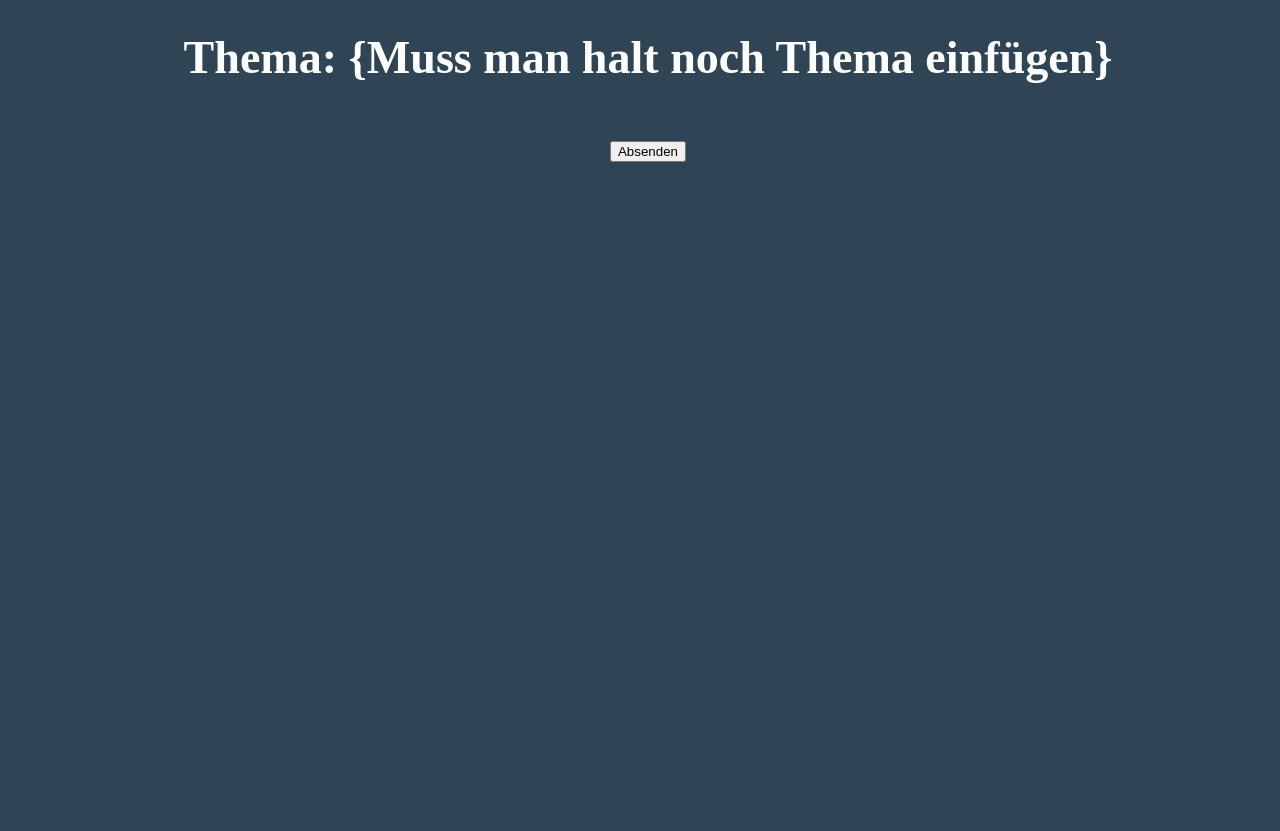
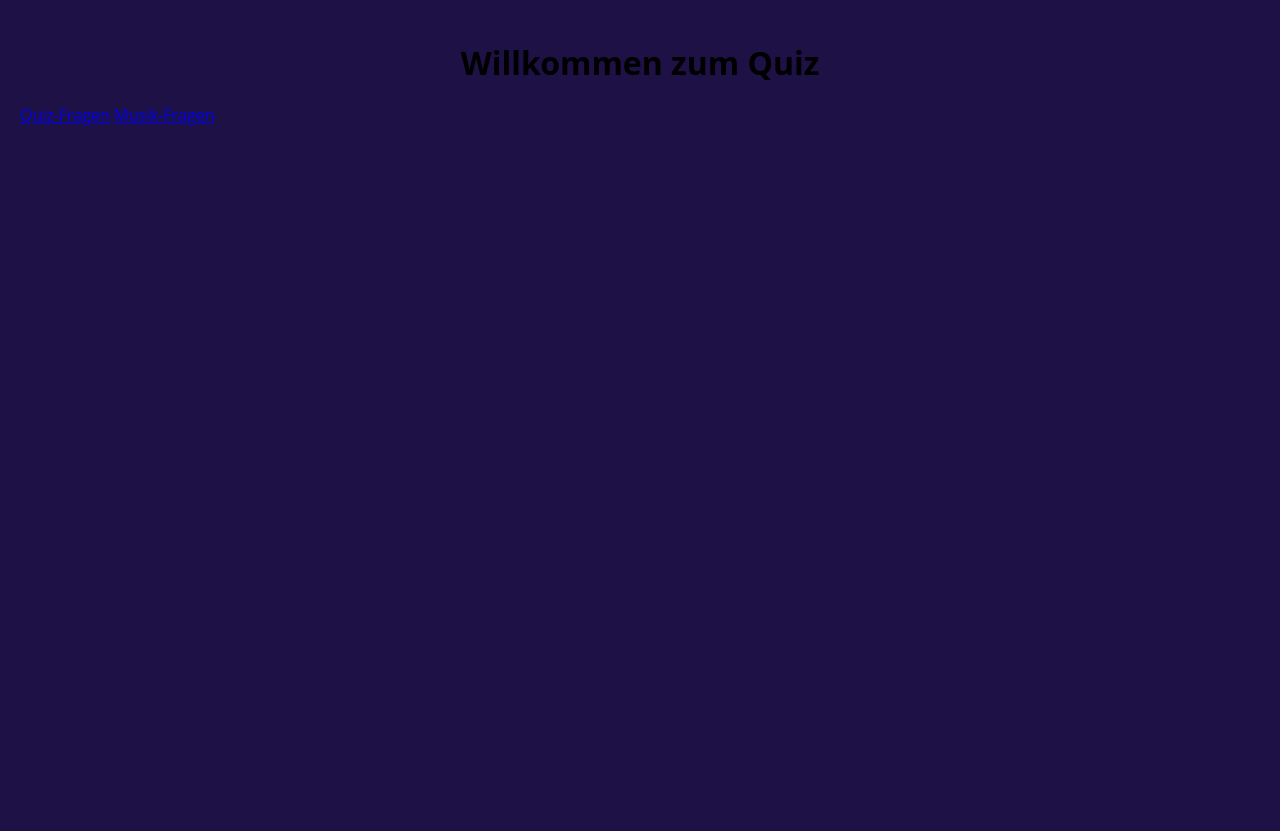
Before and after one commit to scpia/GTS, a Flask app: page / in a window 1280 px wide. After the commit the page ends 125 px from the top, so only its background shows below. Run offline with Flask 3, Linux system fonts and the light colour scheme.

Commit message:
added menü page for gamemodeauswahl

```diff
--- a/quiz_env/music_quiz/app.py
+++ b/quiz_env/music_quiz/app.py
@@ -8,9 +8,20 @@ def load_questions():
         questions = json.load(f)
     return questions
 
+
 @app.route('/')
+def menü():
+    return render_template('menü.html')
+
+
+@app.route('/quiz-fragen')
 def index():
     return render_template('index.html')
+
+
+@app.route('/musik-fragen')
+def musik_fragen():
+    return render_template('musik-fragen.html')
 
 @app.route('/quiz')
 def quiz():
--- a/quiz_env/music_quiz/static/style.css
+++ b/quiz_env/music_quiz/static/style.css
@@ -1,22 +1,61 @@
-html,
 body {
-  background-color: #2f4454;
-  height: 100%;
-  width: 100%;
+  font-family: Open Sans;
+  margin: 0;
+  padding: 20px;
+  background-color: #1d1145;
+}
+
+h1 {
   text-align: center;
-  font-family: "Times New Roman", Times, serif;
-  font-size: larger;
-  color: #feffff;
+  margin-bottom: 20px;
 }
+
 #quiz-container {
   display: flex;
-  flex-direction: column;
-  align-items: center;
-  margin-top: 15px;
-  padding: 10px;
+  background-color: #fff;
+  border: black;
+  border-radius: 5px;
+  flex-wrap: wrap; /* Ermöglicht den Zeilenumbruch */
+  justify-content: space-between; /* Verteilung des Platzes zwischen den Spalten */
+  max-width: 800px;
+  margin: 0 auto; /* Zentriert den Container auf der Seite */
+  padding: 5px;
+  gap: 20px; /* Abstand zwischen den Frageboxen */
 }
 
-.question {
-  width: fit-content;
-  margin: 5px;
+.question-box {
+  flex: 1 1 45%; /* Jedes Element nimmt etwa 45% der Breite ein */
+  background-color: #fff;
+  padding: 15px;
+  border: 1px solid #ddd;
+  border-radius: 8px;
+  box-shadow: 0 4px 8px rgba(0, 0, 0, 0.1);
 }
+
+.question-box h3 {
+  margin-top: 0;
+  font-size: 18px;
+  color: #f5f5f5;
+}
+
+button.check_for_win {
+  display: block;
+  margin: 20px auto;
+  padding: 10px 20px;
+  font-size: 16px;
+  background-color: #007bff;
+  color: #fff;
+  border: none;
+  border-radius: 5px;
+  cursor: pointer;
+}
+
+button.check_for_win:hover {
+  background-color: #0056b3;
+}
+
+@media (max-width: 600px) {
+  .question-box {
+    flex: 1 1 100%; /* Vollbreite auf kleinen Bildschirmen */
+  }
+}
--- a/quiz_env/music_quiz/templates/index.html
+++ b/quiz_env/music_quiz/templates/index.html
@@ -4,6 +4,12 @@
     <meta charset="UTF-8" />
     <meta name="viewport" content="width=device-width, initial-scale=1.0" />
     <title>Quiz App</title>
+    <link rel="preconnect" href="https://fonts.googleapis.com" />
+    <link rel="preconnect" href="https://fonts.gstatic.com" crossorigin />
+    <link
+      href="https://fonts.googleapis.com/css2?family=Noto+Sans+Mono:wght@100..900&family=Open+Sans:ital,wght@0,300..800;1,300..800&display=swap"
+      rel="stylesheet"
+    />
     <link rel="stylesheet" href="/static/style.css" />
   </head>
   <body>
--- /dev/null
+++ b/quiz_env/music_quiz/templates/menü.html
@@ -0,0 +1,18 @@
+<!DOCTYPE html>
+<html lang="en">
+  <head>
+    <meta charset="UTF-8" />
+    <meta name="viewport" content="width=device-width, initial-scale=1.0" />
+    <title>Quiz Menü</title>
+    <link rel="stylesheet" href="/static/style.css" />
+  </head>
+  <body>
+    <div class="menu-container">
+      <h1>Willkommen zum Quiz</h1>
+      <div class="button-container">
+        <a href="/quiz-fragen" class="menu-button">Quiz-Fragen</a>
+        <a href="/musik-fragen" class="menu-button">Musik-Fragen</a>
+      </div>
+    </div>
+  </body>
+</html>
```
